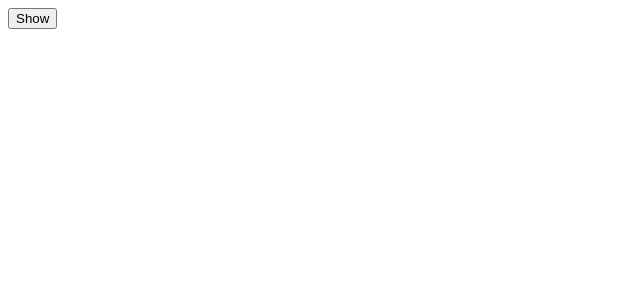
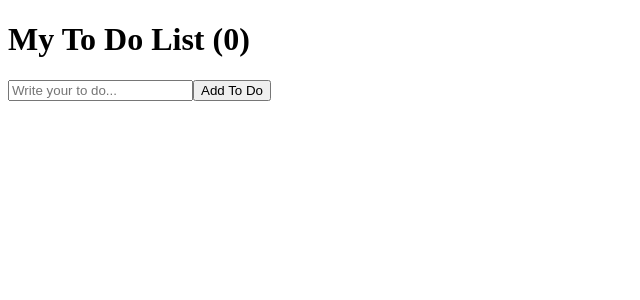
Before and after one commit to summereuna/react-for-beginners, a React (Create React App) app: page / in a window 1280 px wide. Shown: the top 300 px of the page, without its empty margins (0-640 px from the left). Built offline with nearby package versions, Linux system fonts and the light colour scheme.

Commit message:
To Do List p.1

```diff
--- a/src/App.js
+++ b/src/App.js
@@ -1,21 +1,39 @@
-import { func } from "prop-types";
-import { useEffect, useState } from "react";
-
-function Hello() {
-  useEffect(() => {
-    console.log("hi");
-    return () => console.log("bye");
-  }, []);
-  return <h1>Hello</h1>;
-}
+import { useState } from "react";
 
 function App() {
-  const [showing, setShowing] = useState(false);
-  const onClick = () => setShowing((prev) => !prev);
+  //1. input value 값으로 toDo 받아오기
+  const [toDo, setToDo] = useState("");
+  //2. 여러개의 toDo 담는 array, 디폴트 값은 비어 있는 array로 작성
+  const [toDos, setToDos] = useState([]);
+  const onChange = (event) => setToDo(event.target.value);
+  //form의 button 클릭시 submit 되는데 그 때 자동 새고 되는 거 막기 위해 아래 코드 작성
+  const onSubmit = (event) => {
+    event.preventDefault();
+    //toTo 비어 있으면 submit 되지 않도록 return 시키자.
+    if (toDo === "") {
+      return;
+    }
+    //이전값 받아오기
+    // 첫 번째 인자로 현재 state 받아오는 함수 적어주자.
+    //그리고 새로운 array 받아와서 return해주자. 이 부분이 상당히 중요하다. state는 항상 새로운 거여야 한다.
+    //그리고 그 새로운 []에는 방금 적은 toDo와, toDos를 넣어주면 된다.
+    setToDos((currentArray) => [toDo, ...currentArray]);
+    //그리고 submit되고 나서는 input 값 비워주자. 그러려면 모디파이어에 빈 값 주면 된다.
+    setToDo("");
+  };
+  console.log(toDos);
   return (
     <div>
-      {showing ? <Hello /> : null}
-      <button onClick={onClick}>{showing ? "Hide" : "Show"}</button>
+      <h1>My To Do List ({toDos.length})</h1>
+      <form onSubmit={onSubmit}>
+        <input
+          onChange={onChange}
+          value={toDo}
+          type="text"
+          placeholder="Write your to do..."
+        ></input>
+        <button>Add To Do</button>
+      </form>
     </div>
   );
 }
```
